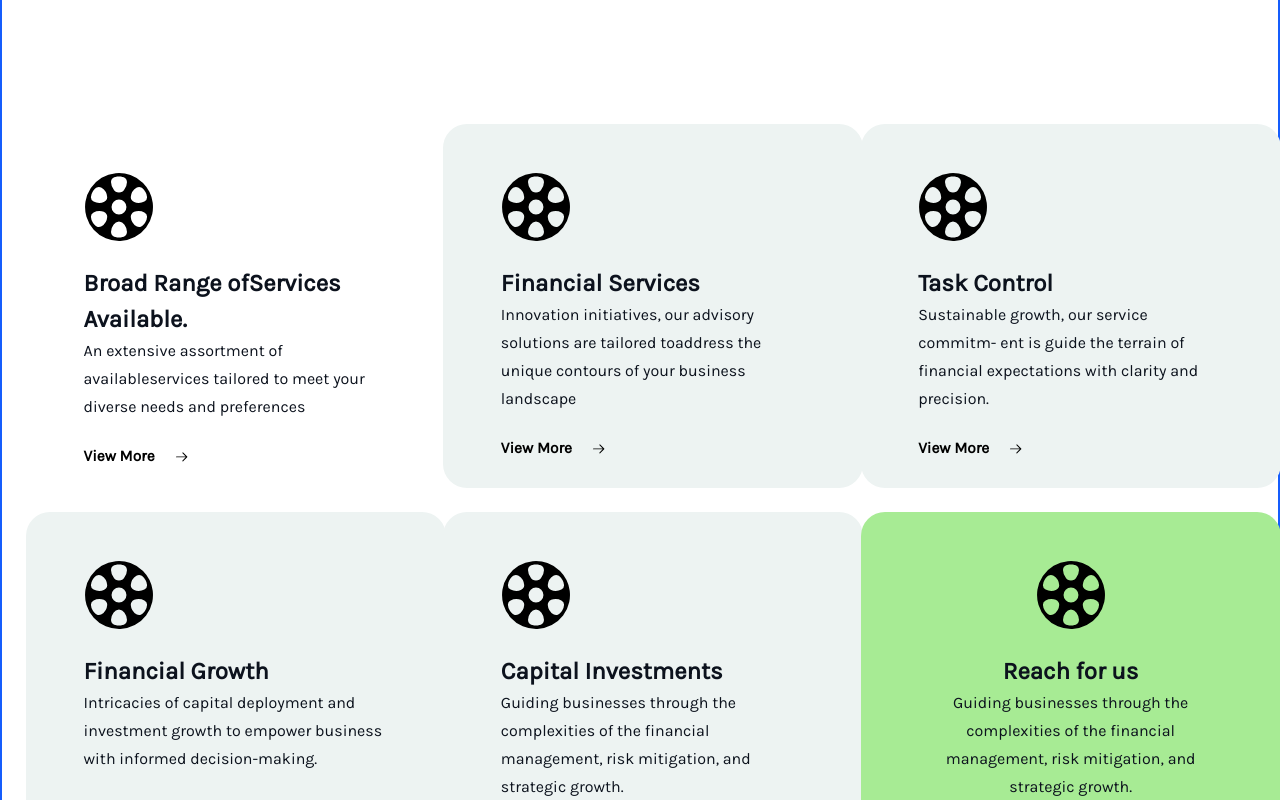
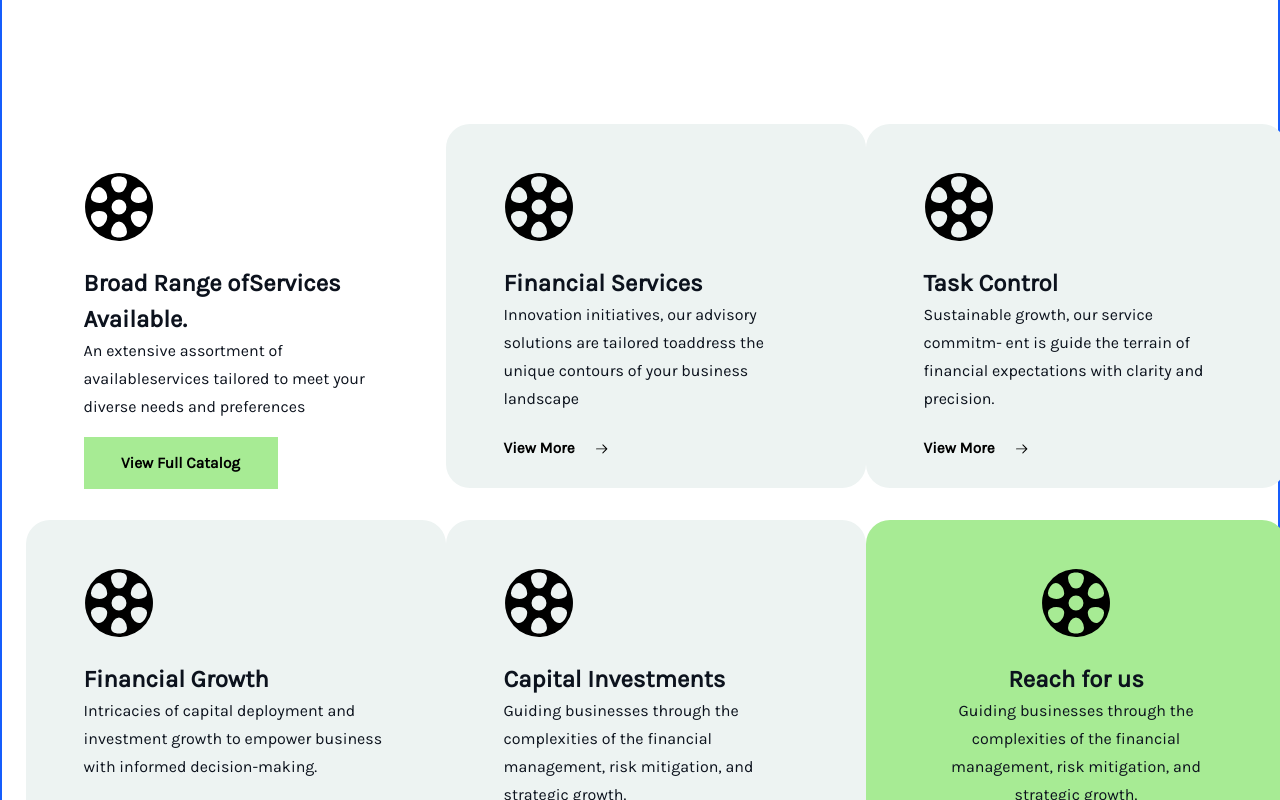
Before and after one commit to book-an-appoinment/client, a React (Vite) app: page / in a window 1280 px wide. Shown: the part 2400-3200 px from the top of the page. Built offline with nearby package versions, Linux system fonts and the light colour scheme.

Commit message:
home page

```diff
--- a/src/components/Home/section3/Section3.jsx
+++ b/src/components/Home/section3/Section3.jsx
@@ -4,14 +4,14 @@ import Card2 from "./components/Card2";
 function Section3() {
   return (
     <div className="border-2 border-blue-600 flex flex-wrap justify-center gap-6 p-6 py-48">
-      <div className="grid grid-cols-1 md:grid-cols-3 gap-6">
+      <div className="grid grid-cols-1 md:grid-cols-3 gap-8">
         <Card2
           title={"Broad Range ofServices Available."}
           content={
             "An extensive assortment of availableservices tailored to meet your diverse needs and preferences"
           }
           logo={"./film-tape-svgrepo-com.svg"}
-          buttonText={"View More"}
+          buttonText={"View Full Catalog"}
         />
         <Card2
           bgColor="bg-[#EDF3F2]"
--- a/src/components/Home/section3/components/Card2.jsx
+++ b/src/components/Home/section3/components/Card2.jsx
@@ -3,11 +3,12 @@ import "@fontsource/raleway";
 import "@fontsource/karla"; // Import Karla font globally
 import { GoArrowRight } from "react-icons/go";
 
-function Card2({ bgColor, content, title, logo , buttonText , isCentered }) {
+function Card2({ bgColor, content, title, logo, buttonText, isCentered }) {
   return (
-    <div className={`w-[420px] h-[364px] flex justify-center items-center rounded-3xl ${bgColor}`}>
+    <div
+      className={`w-[420px] h-[364px] flex justify-center items-center rounded-3xl ${bgColor}`}
+    >
       <div className=" w-[321px] h-[281.15px] flex flex-col justify-between gap-2 p-2">
-
         {/* Logo */}
         <div className={`pb-4 flex ${isCentered ? "justify-center" : " "}  `}>
           {logo ? (
@@ -18,17 +19,46 @@ function Card2({ bgColor, content, title, logo , buttonText , isCentered }) {
         </div>
 
         {/* Content */}
-        <div  >
-          <p className={`text-[24px] ${isCentered ? "text-center":" "} text-[#0C121D] font-semibold`}>{title}</p>
-          <p className={` ${isCentered ? "text-center":"text-left"}  text-[16px] font-karla text-[#0C121D] leading-[28px]  max-w-[450px] break-words `}>
+        <div>
+          <p
+            className={`text-[24px] ${
+              isCentered ? "text-center" : " "
+            } text-[#0C121D] font-semibold`}
+          >
+            {title}
+          </p>
+          <p
+            className={` ${
+              isCentered ? "text-center" : "text-left"
+            }  text-[16px] font-karla text-[#0C121D] leading-[28px]  max-w-[450px] break-words `}
+          >
             {content}
           </p>
         </div>
 
         {/* Button (Fix: Ensure it stays at the bottom) */}
-        <div className={`flex flex-row   ${isCentered?"justify-center":" "}  py-4 text-left font-raleway text-[15.44px] font-semibold items-center`}>
-          <button className="w-[90px] h-[23.15px] text-left ">{buttonText}</button>
-          { buttonText !== "Get In Touch"? <GoArrowRight/> :null}
+        <div
+          className={`flex flex-row ${
+            isCentered ? "justify-center" : ""
+          } py-4 text-left font-raleway text-[15.44px] font-semibold items-center`}
+        >
+          {buttonText === "View Full Catalog" ? (
+            // Render the large green button
+            <button className="bg-[#A7EB94] w-[194px] h-[52px] -mt-2">
+              {buttonText}
+            </button>
+          ) : (
+            <>
+              {/* Render the small button */}
+              <button className="w-[90px] h-[23.15px] text-left">
+                {buttonText}
+              </button>
+
+              {/* Conditionally render the arrow if buttonText is NOT "Get In Touch" or "View Full Catalog" */}
+              {buttonText !== "Get In Touch" &&
+                buttonText !== "View Full Catalog" && <GoArrowRight />}
+            </>
+          )}
         </div>
       </div>
     </div>
```
